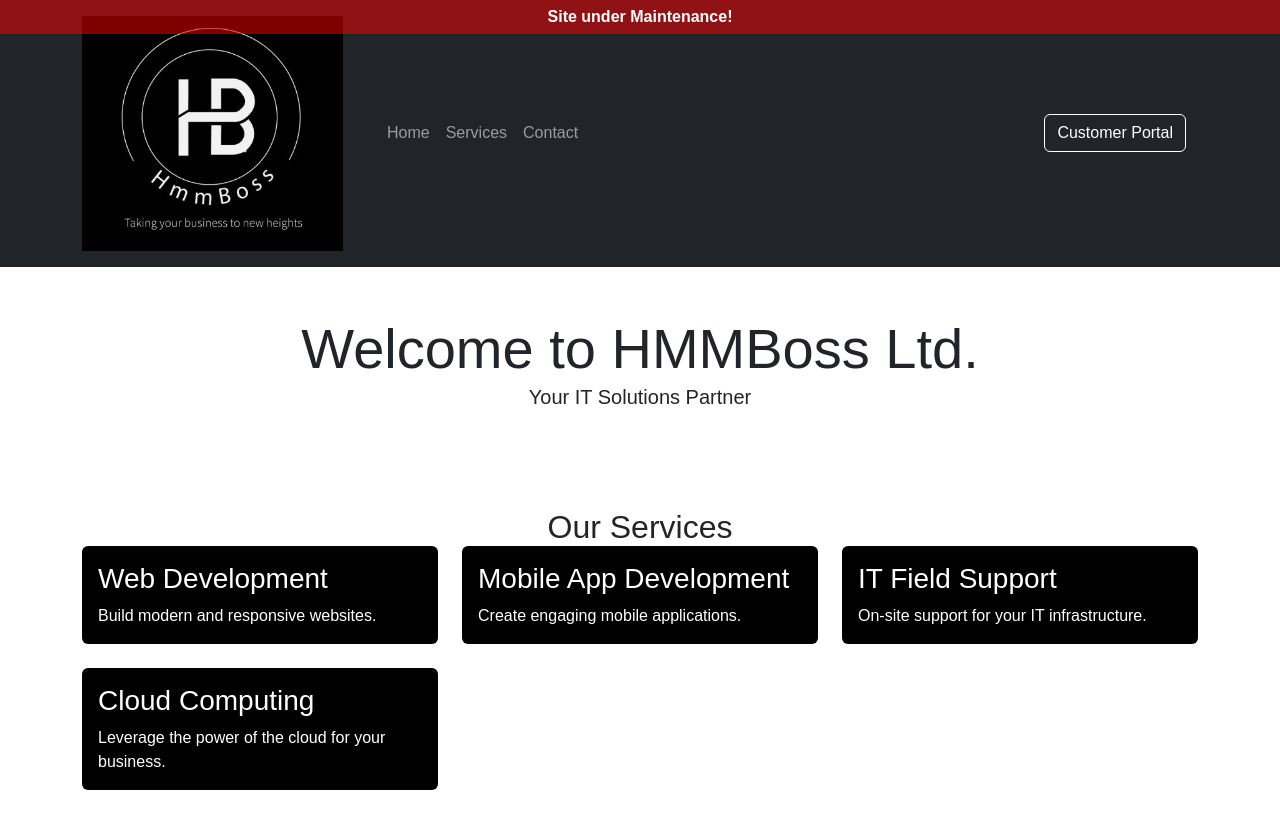
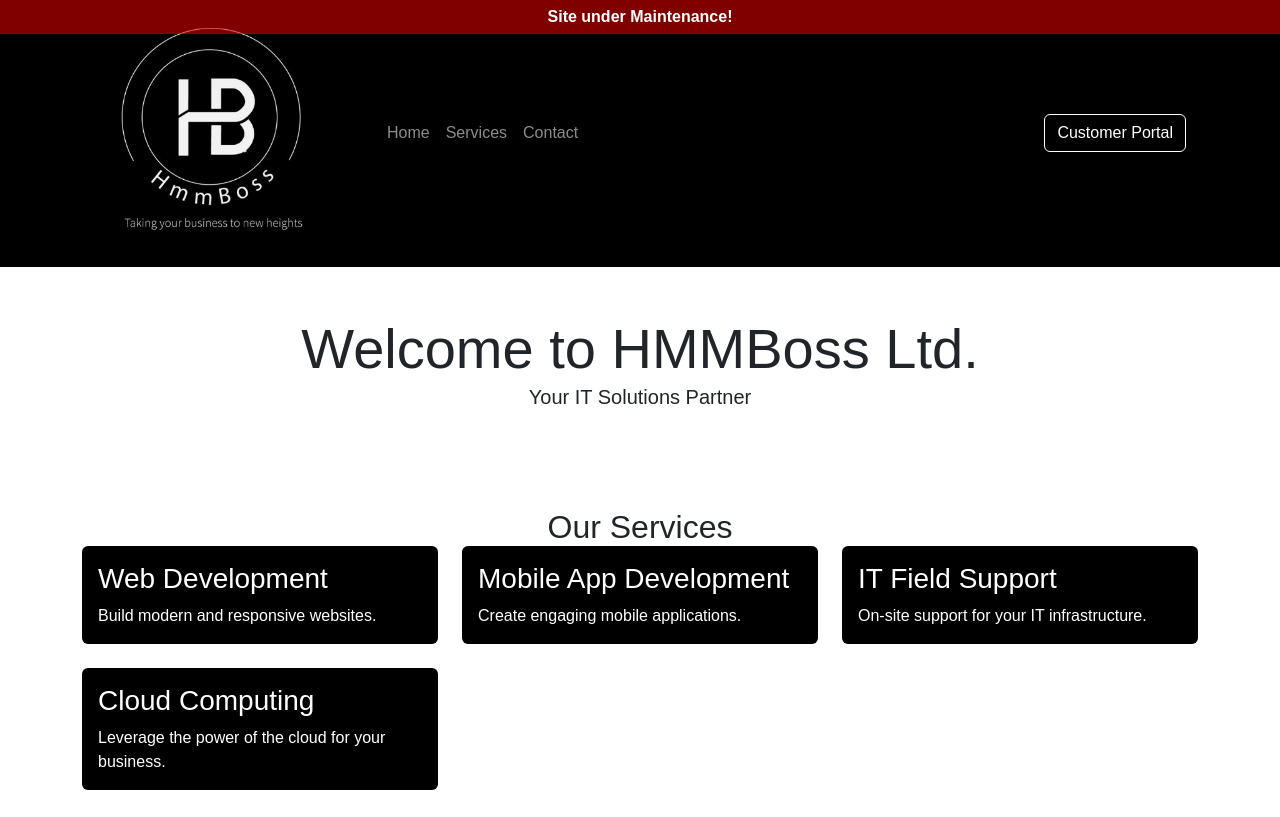
Before and after one commit to KuxCEO/hmmboss, a website: page index.html in a window 1280 px wide. Shown: the top 817 px of the page. Drawn offline with nearby package versions, Linux system fonts and the light colour scheme.

Commit message:
Update index.html

```diff
--- a/index.html
+++ b/index.html
@@ -15,7 +15,7 @@
     <div id="maintenance-banner" class="maintenance-banner">
         <p>Site under Maintenance!</p>
     </div>
-    <header class="bg-dark text-white">
+    <header class="bg-black text-white">
         <div class="container">
             <div class="row align-items-center py-3">
                 <div class="col-md-3">
```
